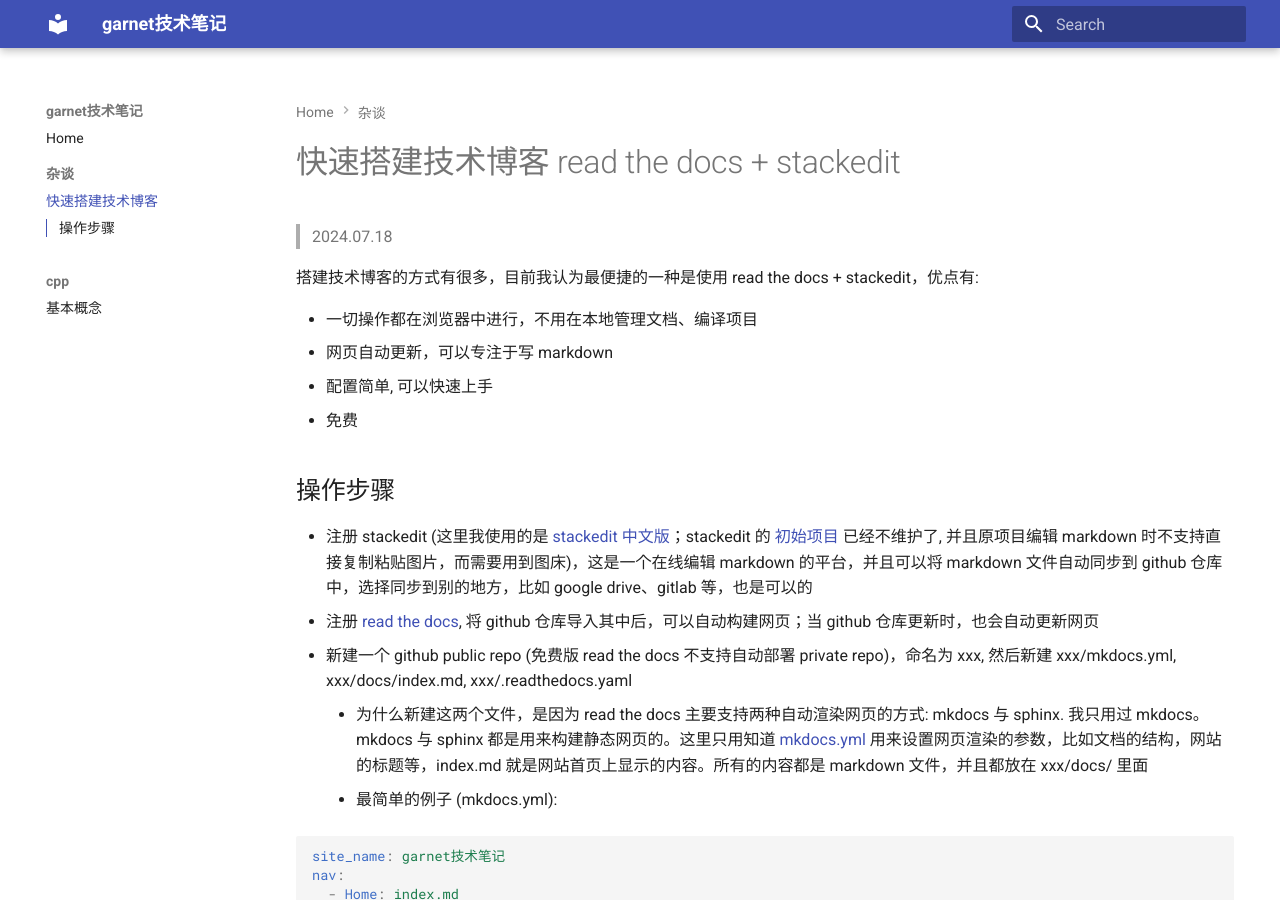
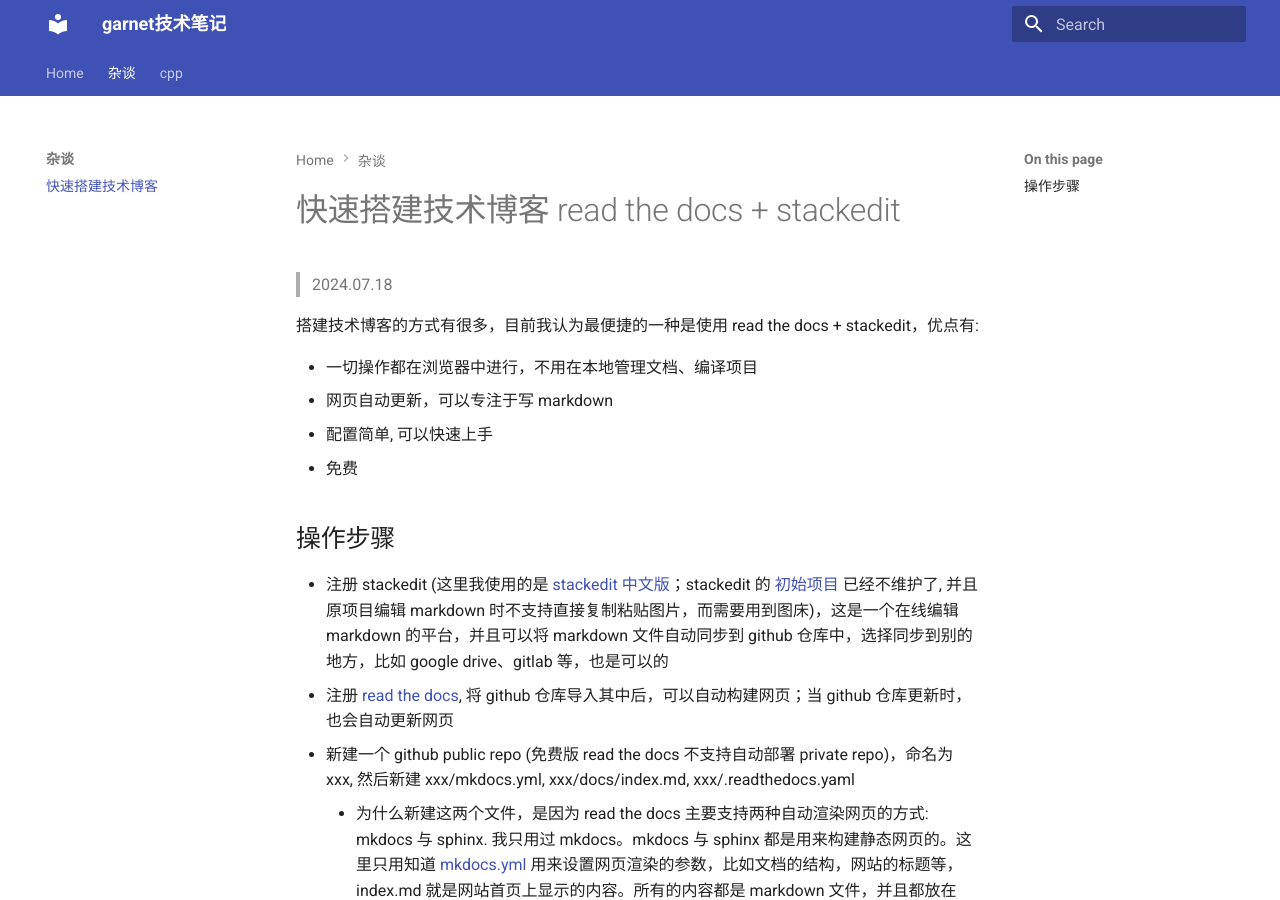
Before and after one commit to ymma98/technotes, an MkDocs documentation site: the page built from docs/杂谈/快速搭建技术博客.md, in a window 1280 px wide and 900 px high. Built offline with MkDocs 1.6.1 and Material for MkDocs 9.7.7, drawn with Linux system fonts in a browser that asks for light colours.

Commit message:
Update mkdocs.yml

```diff
--- a/mkdocs.yml
+++ b/mkdocs.yml
@@ -31,10 +31,9 @@ theme:
   features:
     - navigation.indexes    # 对于包含子页面的节，提供更好的索引页面
     - navigation.instant
-    - navigation.sections   # 可以将 section 打包为一个 group
     - navigation.path       # 在文档顶部也显示当前文档的
     - navigation.top
-    - toc.integrate         # 目录整合到侧边栏
+    - navigation.tabs
     - toc.follow
     - palette.switcher      # 主题色切换
     - search.suggest        # 搜索建议
```
